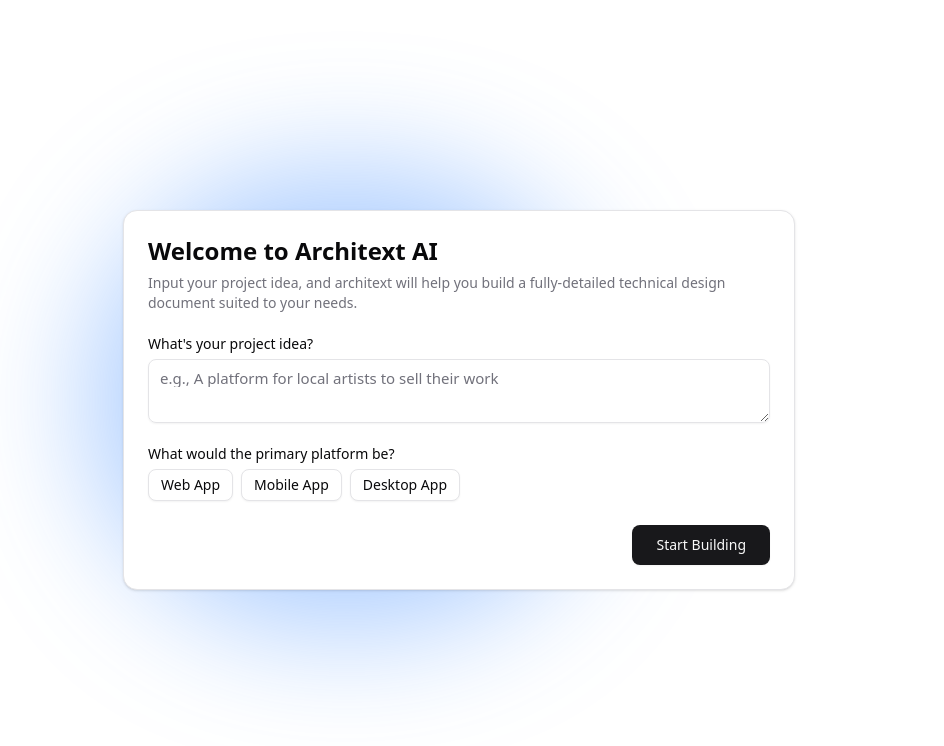
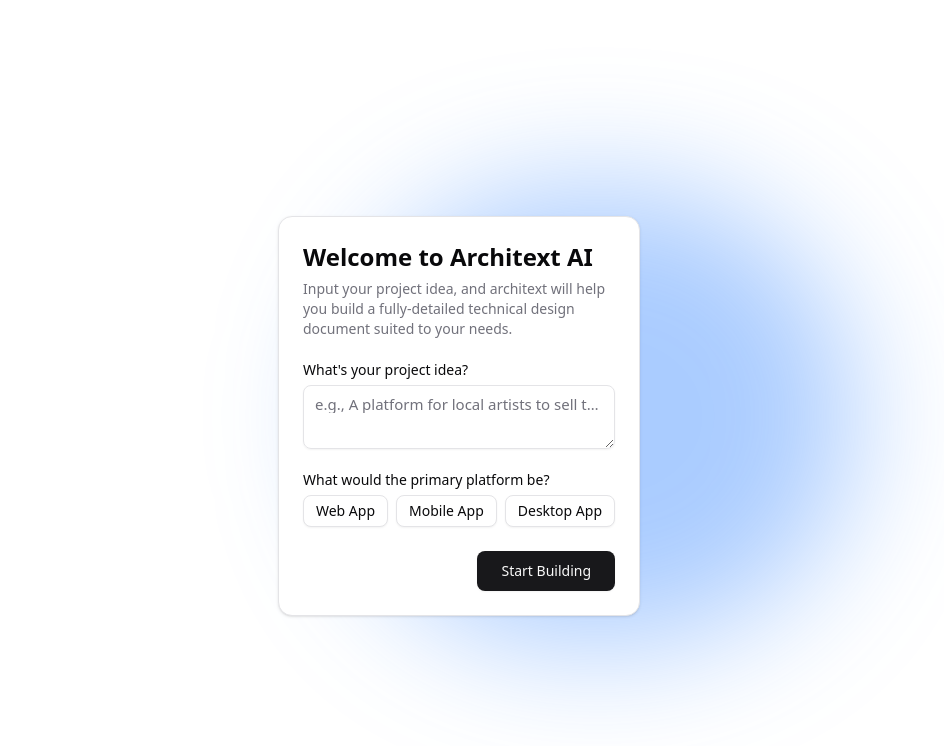
Before and after one commit to brandoncintron/architext-ai, a Next.js app: page / in a window 1280 px wide. Shown: the top 746 px of the page, without its empty margins (181-1125 px from the left). Built offline with nearby package versions, Linux system fonts and the light colour scheme.

Commit message:
Refactored HomePage component

```diff
--- a/src/app/page.tsx
+++ b/src/app/page.tsx
@@ -1,35 +1,19 @@
 /**
  * @file This file is the main entry point for the application's home page.
  */
-import { Github } from "lucide-react";
-
-import { Button } from "@/components/ui/button";
-import { ModeToggle } from "@/components/ui/mode-toggle";
+import { SiteActions } from "@/components/ui/site-actions";
 import { Wizard } from "@/components/wizard/wizard";
 
 const HomePage = () => {
   return (
     <>
-      <Wizard />
-      {/*
-      <div className="absolute right-8 top-6 flex items-center space-x-8">
-        <Button
-          variant="outline"
-          size="icon"
-          className="animate-pulse-scale rounded-full h-12 w-12"
-          asChild
-        >
-          <a
-            href="https://github.com/brandoncintron/architext-ai"
-            target="_blank"
-            rel="noopener noreferrer"
-          >
-            <Github className="h-5 w-5" />
-            <span className="sr-only">GitHub</span>
-          </a>
-        </Button>
-        <ModeToggle />
-      </div>*/}
+      <header className="flex w-full items-center justify-end pr-4 pt-4">
+        <SiteActions />
+      </header>
+
+      <div className="flex flex-grow items-center justify-center">
+        <Wizard />
+      </div>
     </>
   );
 };
```
